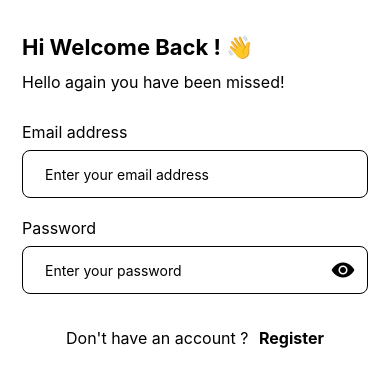
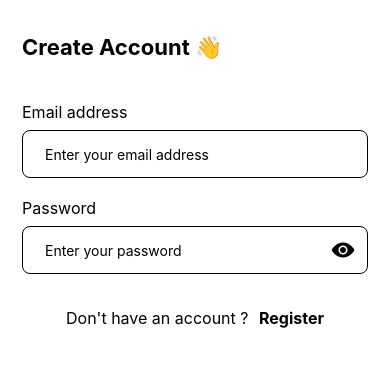
Before and after one commit to ooioiooGT/i-hack, a React Native app: screen /Create in a window 390 px wide. Shown: the top 386 px of the page. Built offline with nearby package versions, Linux system fonts and the light colour scheme.

Commit message:
Create page

```diff
--- a/package.json
+++ b/package.json
@@ -14,8 +14,7 @@
     "expo": "~49.0.15",
     "expo-status-bar": "~1.6.0",
     "react": "18.2.0",
-    "react-native": "0.72.6",
-    "react-native-safe-area-context": "4.5.0"
+    "react-native": "0.72.6"
   },
   "devDependencies": {
     "@babel/core": "^7.20.0"
--- a/src/frontend/create.js
+++ b/src/frontend/create.js
@@ -19,13 +19,8 @@ const Create = ({ navigation }) => {
                         marginVertical: 12,
                         color: 'black'
                     }}>
-                        Hi Welcome Back ! 👋
+                        Create Account 👋
                     </Text>
-
-                    <Text style={{
-                        fontSize: 16,
-                        color: 'black'
-                    }}>Hello again you have been missed!</Text>
                 </View>
 
                 <View style={{ marginBottom: 12 }}>
```
